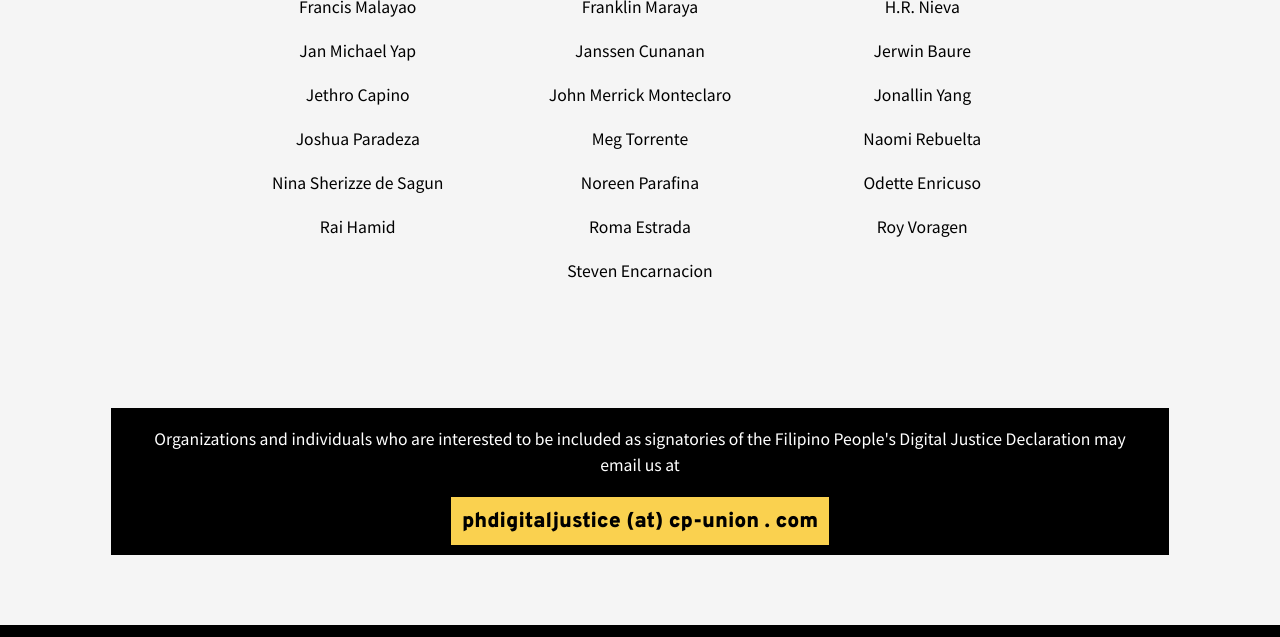
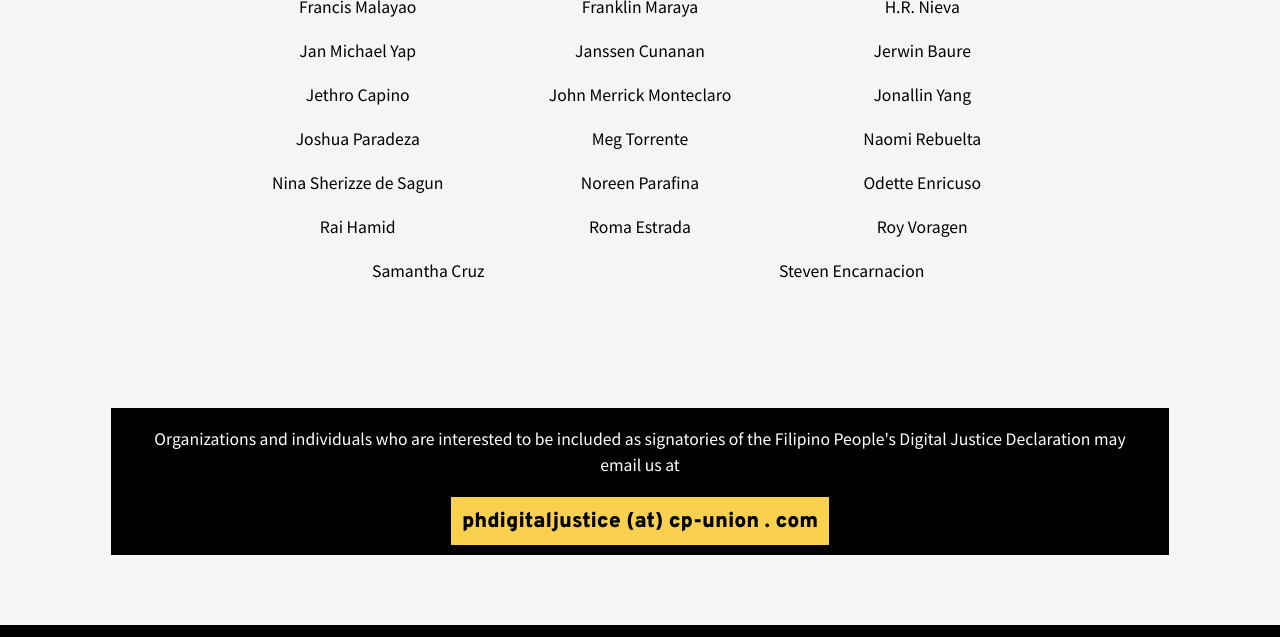
Before and after one commit to phdigitaljustice/phdigitaljustice.github.io, a Jekyll site: the page built from pages/phdj-declaration.html, in a window 1280 px wide and 900 px high, scrolled down 8691 px, cut to the strip 0-637 px from the top of the window. Built offline with Jekyll 4.4.1, drawn with Linux system fonts in a browser that asks for light colours.

Commit message:
added signatory

```diff
--- a/_data/signatories-ind.yml
+++ b/_data/signatories-ind.yml
@@ -64,3 +64,5 @@
 - name: Ana Celestial
 
 - name: Odette Enricuso
+
+- name: Samantha Cruz
```
